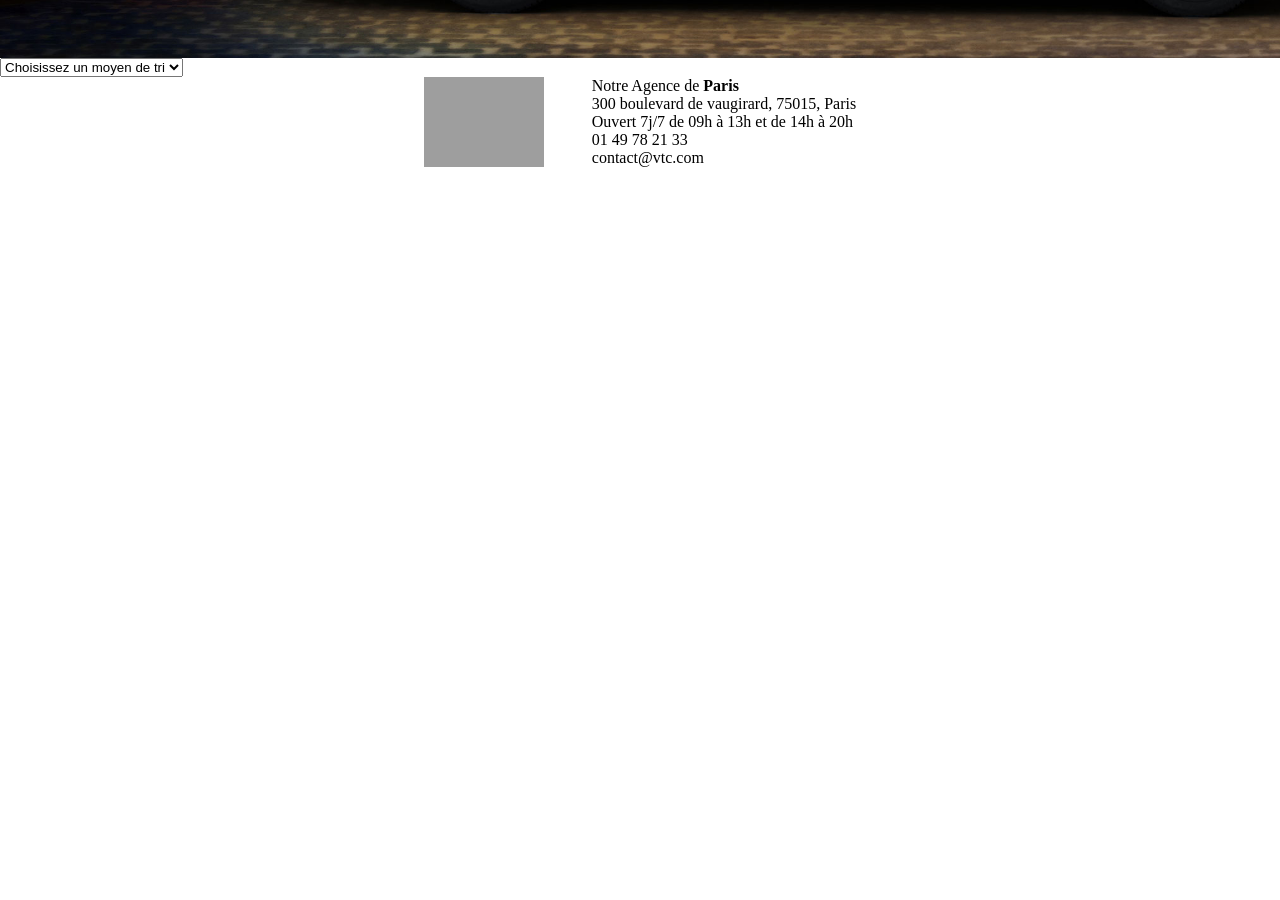
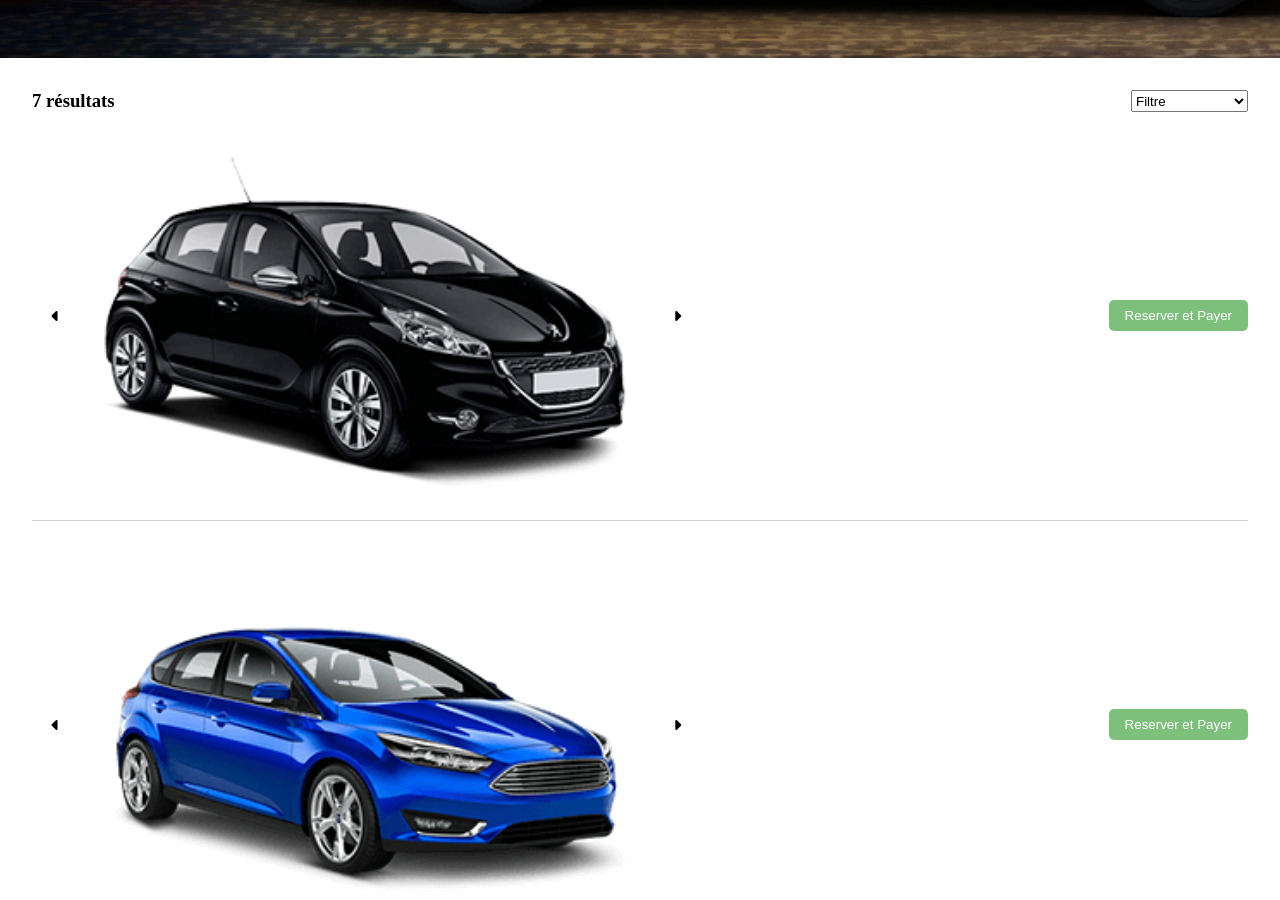
Before and after one commit to totorz76/voiture, a plain HTML site: page index.html in a window 1280 px wide. Shown: the part 502-1402 px from the top of the page. Before the commit the page ends 800 px from the top, so only its background shows below. Drawn offline with Linux system fonts and the light colour scheme; grey boxes are pictures that could not be loaded.

Commit message:
show cards

```diff
--- a/assets/catalogue/catalogue.js
+++ b/assets/catalogue/catalogue.js
@@ -1,17 +1,17 @@
-const cars =[
+export const cars =[
     {
         nom : "Peugeot 208",
         description : "Diesel, 5 portes, GPS, Autoradio, Forfait 1000km (0,5/km supplémentaire)",
         prix : "999€",
         vendeur : "Agence de Paris",
-        image : "véhicule1.png"
+        image : "vehicule1.png"
     },
     {
         nom : "Ford Focus",
         description : "Diesel, 5 portes, GPS, Autoradio, Forfait 1000km (0,5/km supplémentaire)",
         prix : "999€",
         vendeur : "Agence de Paris",
-        image : "véhicule2.png"
+        image : "vehicule2.png"
     },
     {
         nom : "Voiture 3",
@@ -25,7 +25,7 @@ const cars =[
         description : "Diesel, 5 portes, GPS, Autoradio, Forfait 1000km (0,4/km supplémentaire)",
         prix : "1150€",
         vendeur : "Agence de Paris",
-        image : "véhicule4.png"
+        image : "vehicule4.png"
     },
     {
         nom : "Voiture 5",
@@ -39,16 +39,13 @@ const cars =[
         description : "Diesel, 5 portes, GPS, Autoradio, Forfait 1000km (0,5/km supplémentaire)",
         prix : "1200€",
         vendeur : "Agence de Paris",
-        image : "voiture6."
+        image : "voiture6.jpg"
     },
     {
         nom : "Voiture 7",
         description : "Diesel, 5 portes, GPS, Autoradio, Forfait 1000km (0,5/km supplémentaire)",
         prix : "850€",
         vendeur : "Agence de Paris",
-        image : "véhicule1.png"
+        image : "vehicule1.png"
     },
 ]
-
-
-export default {cars}
--- a/assets/css/style.css
+++ b/assets/css/style.css
@@ -131,11 +131,62 @@ li {
     }
 }
 /* main */
-
+#filtre{
+    display: flex;
+    justify-content: space-between;
+    width: 95%;
+    justify-self: center;
+    padding-top: 2rem;
+}
+#articles{
+    display: flex;
+    flex-direction: column;
+    justify-content: center;
+    align-items: center;
+}
+.card{
+    display: flex;
+    align-items: center;
+    justify-content: space-between ;
+    width: 95%;
+    padding: 2rem 0;
+    border-bottom: solid 1px lightgrey;
+}
+.card div:first-child{
+    width: 55%;
+    display: flex;
+    align-items: center;
+    justify-content: center;
+    img{
+        width:90%;
+        align-self: center;
+        justify-self: center;
+    }
+    i{
+        cursor: pointer;
+    }
+}
+.card div{
+    h2{
+        display: none;
+    }
+    p{
+        display: none;
+    }
+    button{
+        background-color: #7CC07C;
+        color: white;
+        border: none;
+        padding: .5rem 1rem;
+        border-radius: 5px;
+        cursor: pointer;
+    }
+}
 /* footer */
 #fcontainer{
     display: flex;
     justify-content: center;
+    margin-top: 2rem;
 }
 #footerImg{
     width: 120px;
--- /dev/null
+++ b/assets/js/lib/card.js
@@ -0,0 +1,27 @@
+import { cars } from "../../catalogue/catalogue.js"
+
+let result = document.getElementById("result");
+const articles = document.getElementById("articles");
+
+cars.forEach(car => {
+    result.textContent = `${cars.length} résultats`;
+    const article = document.createElement("article");
+    article.classList.add("card");
+    article.innerHTML =
+    `<div>
+        <i class="fa-solid fa-caret-left"></i>
+        <img src="./assets/img/${car.image}" alt="${car.nom}">
+        <i class="fa-solid fa-caret-right"></i>
+    </div>
+    <div>
+        <h2>${car.nom}</h2>
+        <p>${car.description}</p>
+        <p>${car.prix}</p>
+        <p>${car.vendeur}</p>
+        <button>Reserver et Payer</button>
+    <div>`;
+    articles.append(article);
+});
+
+
+export { articles }
--- a/assets/js/script.js
+++ b/assets/js/script.js
@@ -1,2 +1,3 @@
 import { burger } from "./lib/menu.js"
 import { hero } from "./lib/hero.js"
+import { articles } from "./lib/card.js"
--- a/index.html
+++ b/index.html
@@ -63,12 +63,12 @@
             <div id="filtre">
                 <h3 id="result"></h3>
                 <select name="filtre" id="trieur">
-                    <option value="">Choisissez un moyen de tri</option>
+                    <option value="">Filtre</option>
                     <option value="Prix croissant">Prix croissant</option>
                     <option value="Prix décroissant">Prix décroissant</option>
                 </select>
             </div>
-            <div id="article">
+            <div id="articles">
 
             </div>
 
```
